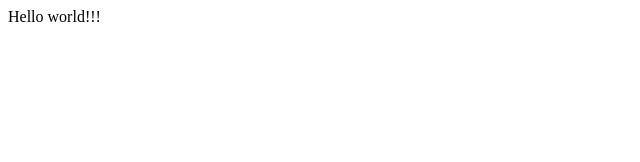
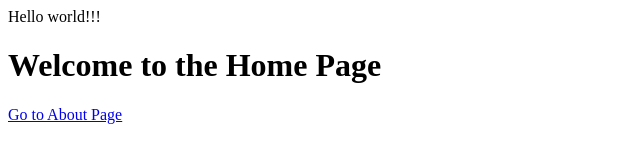
Before and after one commit to Yutisha09/My_Repository, a plain HTML site: page index.html in a window 1280 px wide. Shown: the whole page, without its empty margins (0-640 px from the left). Drawn offline with Linux system fonts and the light colour scheme.

Commit message:
Add files via upload

```diff
--- a/index.html
+++ b/index.html
@@ -7,6 +7,8 @@
 </head>
 <body>
     Hello world!!!
+    <h1>Welcome to the Home Page</h1>
+    <a href="home.html">Go to About Page</a> <!-- Link to another HTML file -->
 
 </body>
 </html>
```
